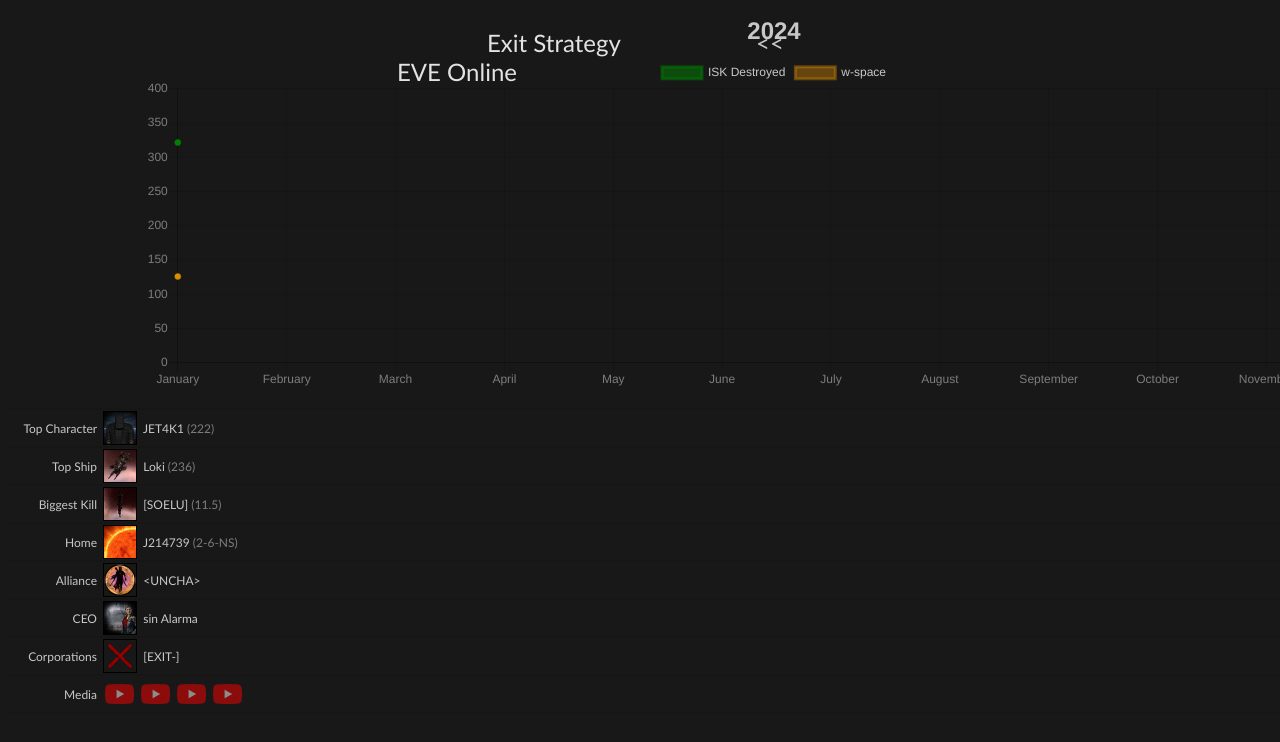
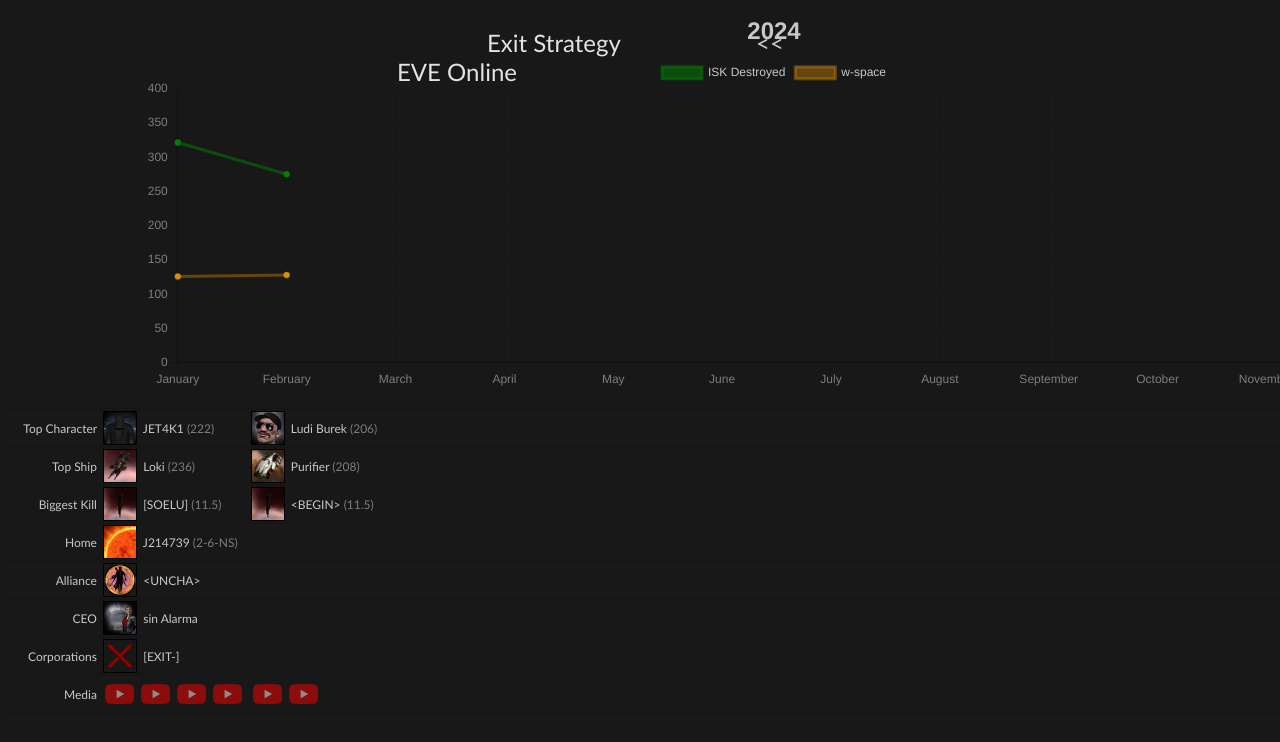
Before and after one commit to exit-history/exit-history.github.io, a plain HTML site: page 2024.html in a window 1280 px wide. Shown: the top 742 px of the page. Drawn offline with nearby package versions, Linux system fonts and the light colour scheme.

Commit message:
Add files via upload

```diff
--- a/2024.html
+++ b/2024.html
@@ -52,8 +52,9 @@
 <td class="logo"><a href="https://zkillboard.com/character/2118980004/corporation/98380820/year/2024/month/1/" target="_blank">
 <img src="images\p_jet4k1.jpg" alt="JET4K1" style="width: 32px; height: 32px;"></a></td>
 <td class="rest">&nbsp;&nbsp;JET4K1 <span class="darker">(222)</span></td>
-<td class="logo"><br /></td>
-<td class="rest"><br /></td>
+<td class="logo"><a href="https://zkillboard.com/character/1213261663/corporation/98380820/year/2024/month/2/" target="_blank">
+<img src="images\p_ludi.jpg" alt="Ludi Burek" style="width: 32px; height: 32px;"></a></td>
+<td class="rest">&nbsp;&nbsp;Ludi Burek <span class="darker">(206)</span></td>
 <td class="logo"><br /></td>
 <td class="rest"><br /></td>
 <td class="logo"><br /></td>
@@ -82,8 +83,9 @@
 <td class="logo"><a href="https://zkillboard.com/ship/29990/corporation/98380820/year/2024/month/1/" target="_blank">
 <img src="images\s_loki.jpg" alt="Loki" style="width: 32px; height: 32px;"></a></td>
 <td class="rest">&nbsp;&nbsp;Loki <span class="darker">(236)</span></td>
-<td class="logo"><br /></td>
-<td class="rest"><br /></td>
+<td class="logo"><a href="https://zkillboard.com/ship/12038/corporation/98380820/year/2024/month/2/" target="_blank">
+<img src="images\s_purifier.jpg" alt="Purifier" style="width: 32px; height: 32px;"></a></td>
+<td class="rest">&nbsp;&nbsp;Purifier <span class="darker">(208)</span></td>
 <td class="logo"><br /></td>
 <td class="rest"><br /></td>
 <td class="logo"><br /></td>
@@ -111,8 +113,8 @@
 <td class="left">Biggest Kill&nbsp;&nbsp;</td>
 <td class="logo"><a href="https://zkillboard.com/kill/115069415/" target="_blank"><img src="images\s_nag_fleet.jpg" alt="Naglfar Fleet Issue" style="width: 32px; height: 32px;"></a></td>
 <td class="rest">&nbsp;&nbsp;<abbr title="Solar Eclipse Union">[SOELU]</abbr> <span class="darker">(11.5)</span></td>
-<td class="logo"><br /></td>
-<td class="rest"><br /></td>
+<td class="logo"><a href="https://zkillboard.com/kill/115239566/" target="_blank"><img src="images\s_nag_fleet.jpg" alt="Naglfar Fleet Issue" style="width: 32px; height: 32px;"></a></td>
+<td class="rest">&nbsp;&nbsp;<abbr title=" 	The Initiates.">&lt;BEGIN&gt;</abbr> <span class="darker">(11.5)</span></td>
 <td class="logo"><br /></td>
 <td class="rest"><br /></td>
 <td class="logo"><br /></td>
@@ -261,8 +263,10 @@
 <img src="images\yt.png" alt="YouTube" style="width: 32px; height: 22px;" class="yt hover"></abbr></a></span>
 <span class="media"><a href="https://www.youtube.com/watch?v=ZeqDrez3Rj8" target="_blank""><abbr title="Fighting Dreads (Shattered C6)">
 <img src="images\yt.png" alt="YouTube" style="width: 32px; height: 22px;" class="yt hover"></abbr></a></span></td>
-<td class="logo"><br /></td>
-<td class="rest"><br /></td>
+<td colspan="2"><span class="media"><a href="https://www.youtube.com/watch?v=2S6BxvOtBP4" target="_blank""><abbr title="Saturday Shenanigans in Null Sec (Loki Fleet)">
+<img src="images\yt.png" alt="YouTube" style="width: 32px; height: 22px;" class="yt hover"></abbr></a></span>
+<span class="media"><a href="https://www.youtube.com/watch?v=mIzJF3C7imk" target="_blank""><abbr title="Tristan Headhunters - Fireworks and BR">
+<img src="images\yt.png" alt="YouTube" style="width: 32px; height: 22px;" class="yt hover"></abbr></a></span></td>
 <td class="logo"><br /></td>
 <td class="rest"><br /></td>
 <td class="logo"><br /></td>
@@ -292,8 +296,8 @@
 
 <script>
 const xValues = ['January','February','March','April','May','June','July','August','September','October','November','December'];
-const yValues = [321.61];
-const wValues = [126.07];
+const yValues = [321.61, 275.26];
+const wValues = [126.07, 128.09];
 
 new Chart("2024", {
   type: "line",
```
